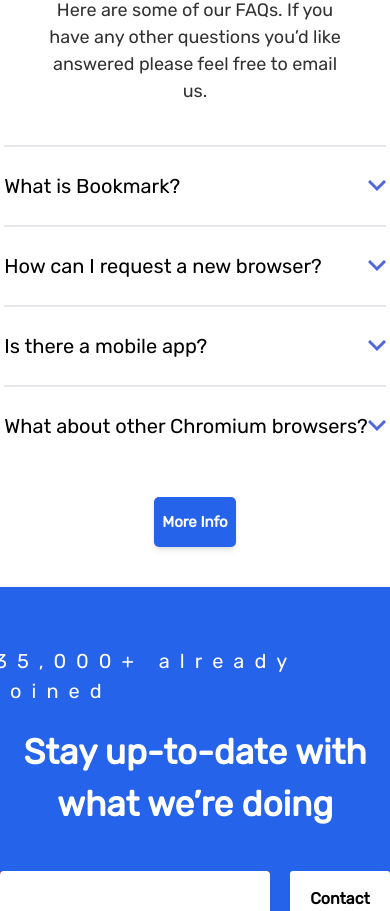
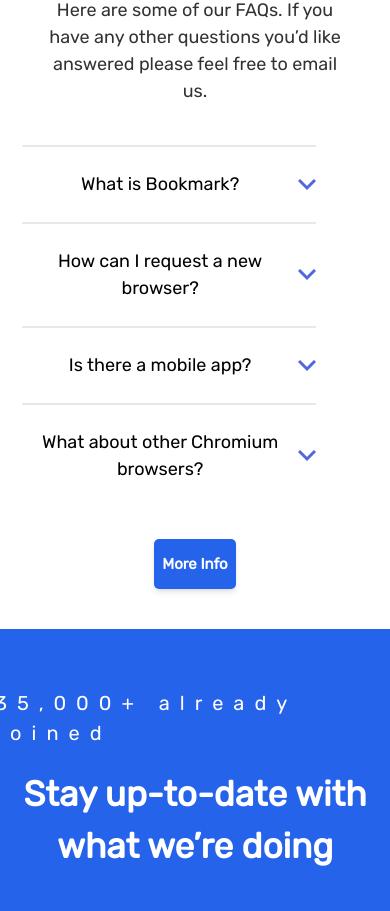
Before and after one commit to kalejaiyeoluwadara/BookMark, a React (Vite) app: page / in a window 390 px wide. Shown: the part 4074-4985 px from the top of the page. Built offline with nearby package versions, Linux system fonts and the light colour scheme.

Commit message:
done for today

```diff
--- a/src/Components/Quest.jsx
+++ b/src/Components/Quest.jsx
@@ -5,8 +5,10 @@ function Quest({ question, answer }) {
   const [isOPened, setIsOpened] = useState(false);
   return (
     <motion.div>
-      <section className=" py-6 w-full sm:w-[650px] border-t-2 border-opacity-25 border-gray-400 flex  justify-between items-center">
-        <p className="text-[20px]  ">{question}</p>
+      <section className=" py-6 w-[85%] sm:w-[650px] border-t-2 border-opacity-25 border-gray-400 flex  sm:justify-between items-center">
+        <p className="sm:text-[20px] text-[18px] sm:text-start w-full text-center sm:w-auto  ">
+          {question}
+        </p>
         <img
           src={icon}
           className={`cursor-pointer hover:text-orange-600 ${
@@ -34,7 +36,7 @@ function Quest({ question, answer }) {
               height: 0,
             }}
           >
-            <p className="text-[20px] mb-6 sm:w-[650px] opacity-80 ">
+            <p className="text-[20px] text-center sm:text-start mb-6 sm:w-[650px] opacity-80 ">
               {answer}
             </p>
           </motion.section>
```
